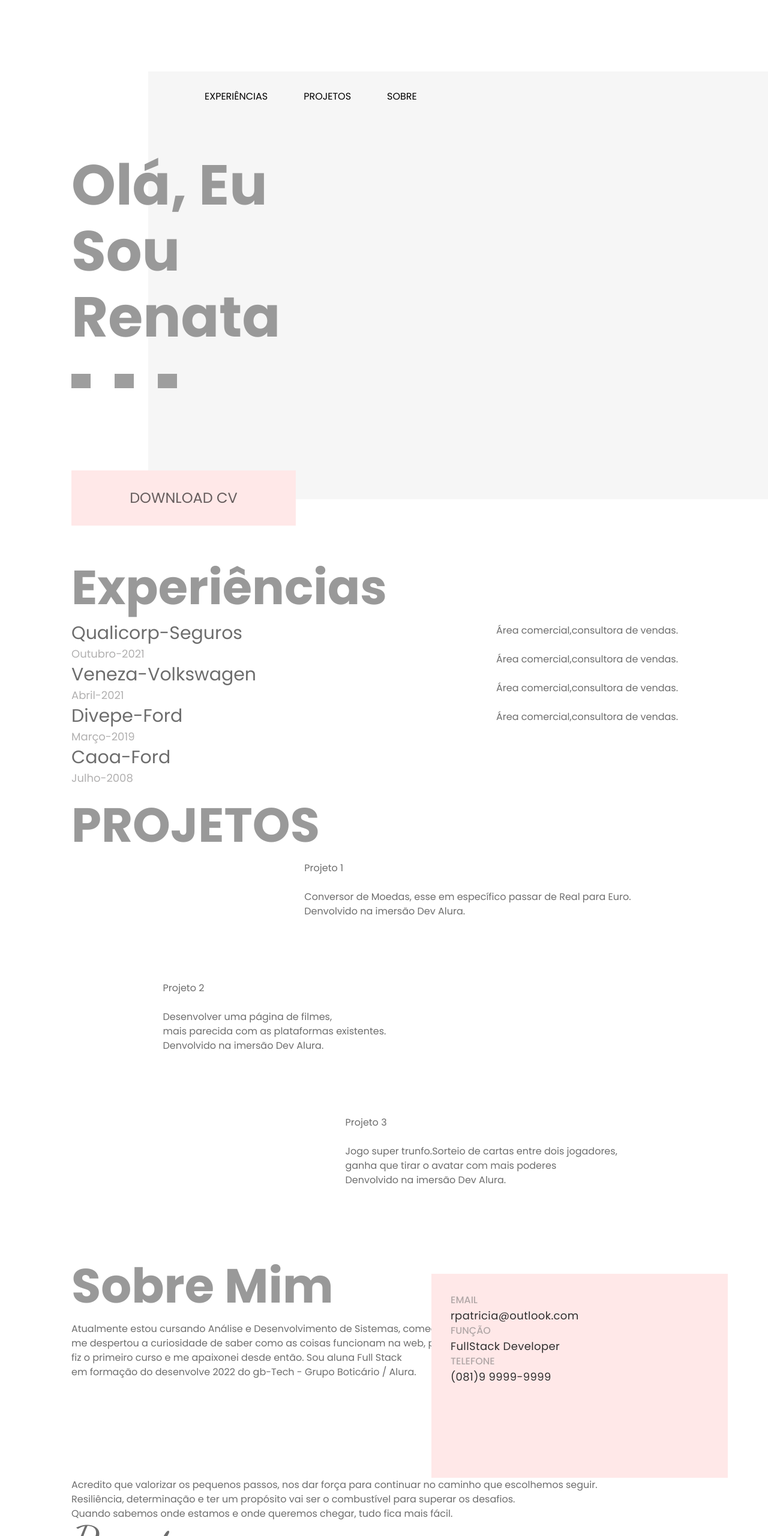
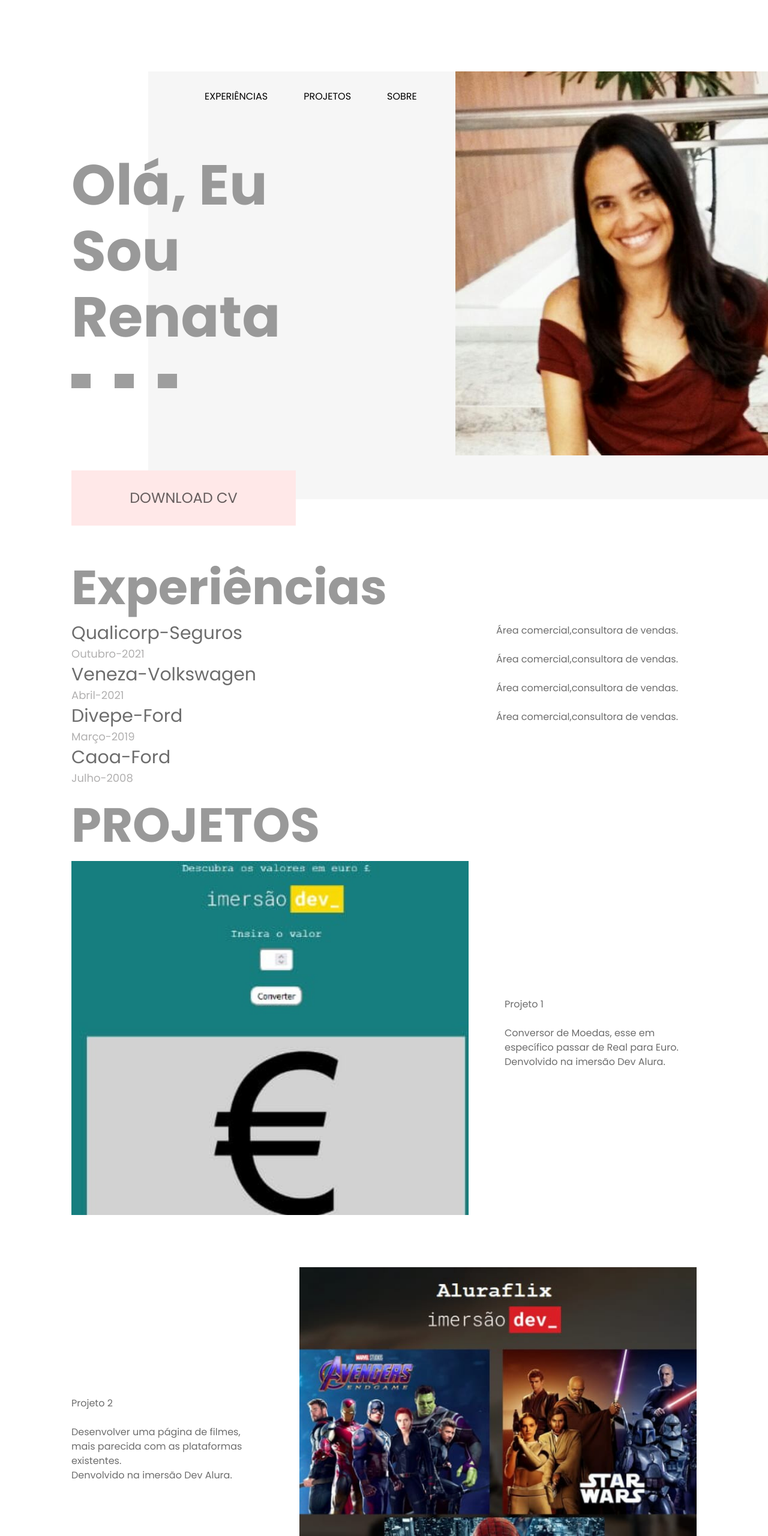
Before and after one commit to rpatricia/portfolio-renata, a plain HTML site: page index.html in a window 1280 px wide. Shown: the top 2560 px of the page at 60% size. Drawn offline with Linux system fonts and the light colour scheme; the site is published under a folder, as on GitHub Pages, so addresses that start at the root find nothing; grey boxes are pictures that could not be loaded.

Commit message:
alterei os caminhos das imagens

```diff
--- a/index.html
+++ b/index.html
@@ -43,7 +43,7 @@
             <section class="wrap-banner">
                 <div class="wrap-content">
 
-                    <img class="photo" src="/assets/imagens/renata.jpg">
+                    <img class="photo" src="assets/imagens/renata.jpg">
                     <h1 class="title">
                         Olá,
                         Eu Sou Renata
@@ -108,7 +108,7 @@
         <h2 class="titulo2">PROJETOS</h2>
            <section class="container-projeto1">
                 <div>
-                <img class="img-projeto1" src="/assets/imagens/conversor-moedas.png" alt="">
+                <img class="img-projeto1" src="assets/imagens/conversor-moedas.png" alt="">
                 </div>
                 <div class="projeto-item">
                 <h3 class="descricao-projeto1-sbtitulo">Projeto 1</h3><br>
@@ -129,14 +129,14 @@
                     </p><br>
                     </div>
                     <div>
-                    <img class="img-projeto2" src="/assets/imagens/alura-flix.png " alt="">
+                    <img class="img-projeto2" src="assets/imagens/alura-flix.png " alt="">
                     </div>
 
         </section>
 
         <section class="container-projeto3">
                 <div>
-                <img class="img-projeto1" src="/assets/imagens/supertrunfo.png" alt="">
+                <img class="img-projeto1" src="assets/imagens/supertrunfo.png" alt="">
                 </div>
                 <div class="projeto-item">
                 <h3 class="descricao-projeto1-sbtitulo">Projeto 3</h3><br>
@@ -156,7 +156,7 @@
             </p>
 
         </div>
-        <img class="dev1" src="/assets/imagens/dev1.png" alt="">
+        <img class="dev1" src="assets/imagens/dev1.png" alt="">
         <div class="meus-contatos">
             <p class="titulos-contatos">Email</p>
             <p class="dados-contatos">rpatricia@outlook.com</p>
```
